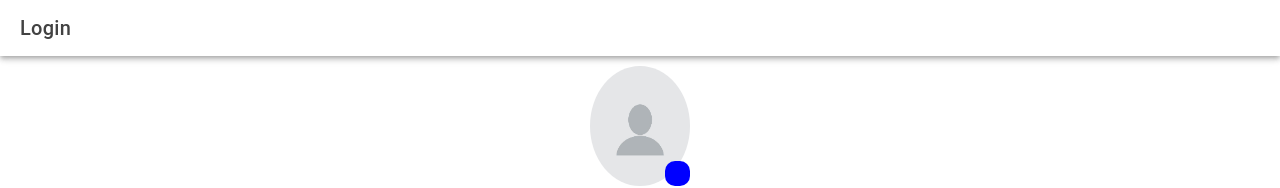
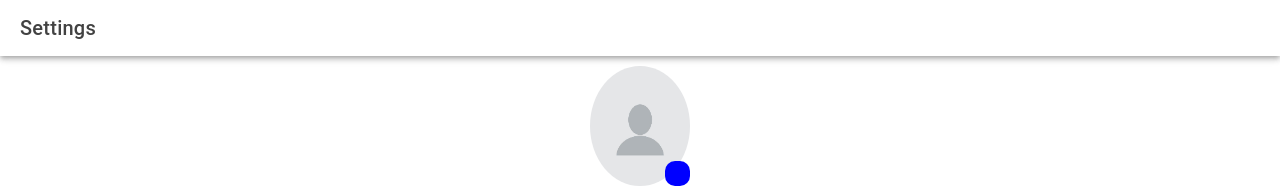
Before and after one commit to shakhrillo/demo, a React (Vite) app: page /settings in a window 1280 px wide. Shown: the top 188 px of the page. Built offline with nearby package versions, Linux system fonts and the light colour scheme.

Commit message:
added settings page

```diff
--- a/src/pages/account/settings/index.tsx
+++ b/src/pages/account/settings/index.tsx
@@ -22,7 +22,7 @@ export default function (): JSX.Element {
     <IonPage>
       <IonHeader>
         <IonToolbar>
-          <IonTitle>Login</IonTitle>
+          <IonTitle>Settings</IonTitle>
         </IonToolbar>
       </IonHeader>
 
```
